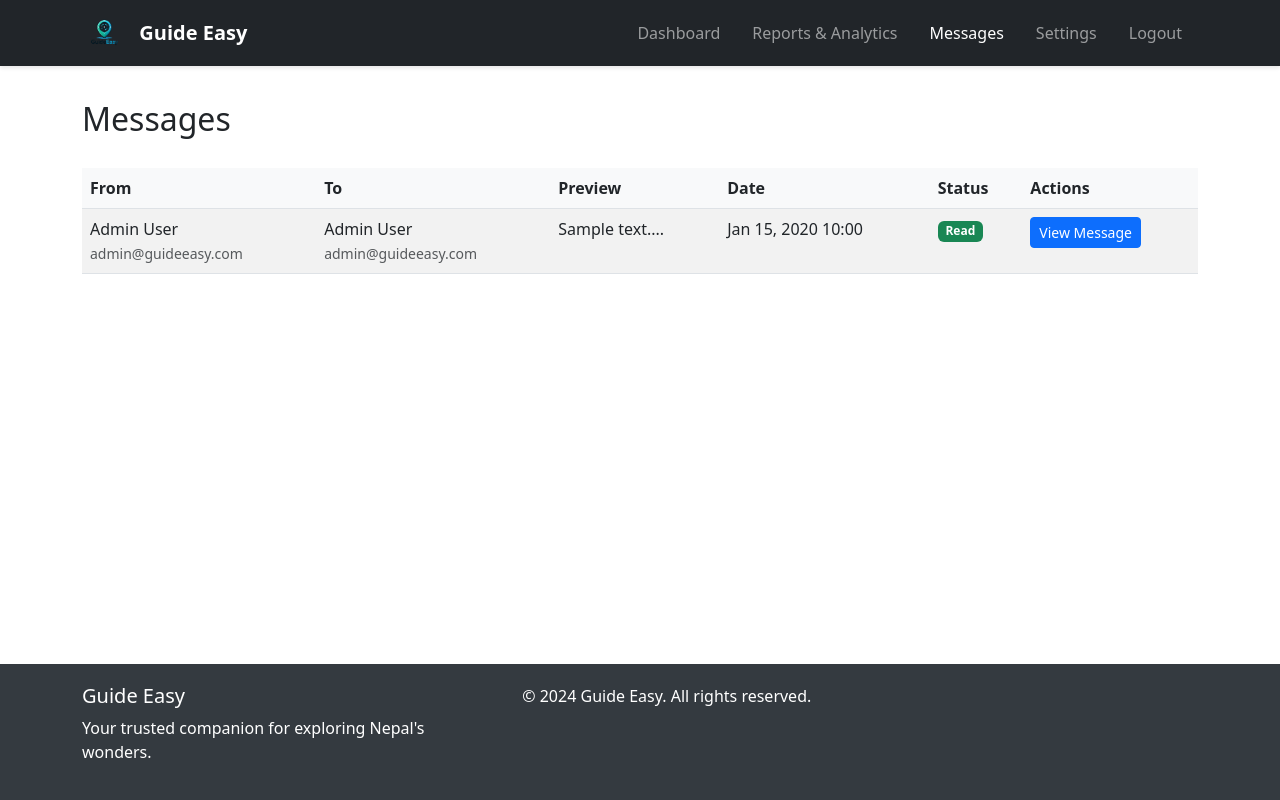
After one commit to Sarthakpandit11/guideEasy, a PHP site: page /admin_messages.php in a window 1280 px wide. The commit adds this page. Run offline with PHP 8.4, Linux system fonts and the light colour scheme; the visitor is signed in with stand-in values (Sample User, id 1); tables that the repository leaves empty or names only in its code hold one stand-in row (values such as "Sample post"); data that the repository does not hold is empty.

Commit message:
made frontend for admin message-report-setting

```diff
--- /dev/null
+++ b/admin_messages.php
@@ -0,0 +1,232 @@
+<?php
+session_start();
+require_once 'db_connect.php';
+
+// Check if user is logged in and is admin
+if (!isset($_SESSION['user_id']) || $_SESSION['role'] !== 'admin') {
+    header("Location: login.php");
+    exit();
+}
+
+// Get all messages with sender and receiver information
+$messages_query = "SELECT m.*,
+                  s.name as sender_name, s.email as sender_email,
+                  r.name as receiver_name, r.email as receiver_email
+                  FROM messages m
+                  LEFT JOIN users s ON m.sender_id = s.id
+                  LEFT JOIN users r ON m.receiver_id = r.id
+                  ORDER BY m.created_at DESC";
+$messages_result = $conn->query($messages_query);
+?>
+<!DOCTYPE html>
+<html lang="en">
+<head>
+    <meta charset="UTF-8">
+    <meta name="viewport" content="width=device-width, initial-scale=1.0">
+    <title>Messages - Guide Easy</title>
+    <link rel="stylesheet" href="styles.css">
+    <link href="https://cdn.jsdelivr.net/npm/bootstrap@5.3.0/dist/css/bootstrap.min.css" rel="stylesheet">
+    <link rel="stylesheet" href="https://cdnjs.cloudflare.com/ajax/libs/font-awesome/6.0.0/css/all.min.css">
+    <style>
+        .dashboard-container {
+            margin-top: 80px;
+            padding: 20px;
+        }
+        .messages-table {
+            margin-top: 30px;
+        }
+        .table th {
+            background-color: #f8f9fa;
+        }
+        .message-content {
+            max-width: 300px;
+            white-space: nowrap;
+            overflow: hidden;
+            text-overflow: ellipsis;
+        }
+        .modal-content {
+            border-radius: 10px;
+        }
+        .modal-header {
+            background-color: #f8f9fa;
+            border-bottom: 1px solid #dee2e6;
+        }
+        .modal-footer {
+            background-color: #f8f9fa;
+            border-top: 1px solid #dee2e6;
+        }
+        .message-content-box {
+            white-space: pre-wrap;
+            word-wrap: break-word;
+        }
+    </style>
+</head>
+<body>
+    <!-- Navigation Bar -->
+    <nav class="navbar navbar-expand-lg navbar-dark bg-dark fixed-top">
+        <div class="container">
+            <a class="navbar-brand" href="index.php">
+                <img src="images/logo.png" alt="Guide Easy Logo" height="40" class="d-inline-block align-text-top me-2">
+                Guide Easy
+            </a>
+            <button class="navbar-toggler" type="button" data-bs-toggle="collapse" data-bs-target="#navbarNav">
+                <span class="navbar-toggler-icon"></span>
+            </button>
+            <div class="collapse navbar-collapse justify-content-end" id="navbarNav">
+                <ul class="navbar-nav">
+                    <li class="nav-item">
+                        <a class="nav-link" href="admin_dashboard.php">Dashboard</a>
+                    </li>
+                    <li class="nav-item">
+                        <a class="nav-link" href="admin_reports.php">Reports & Analytics</a>
+                    </li>
+                    <li class="nav-item">
+                        <a class="nav-link active" href="admin_messages.php">Messages</a>
+                    </li>
+                    <li class="nav-item">
+                        <a class="nav-link" href="admin_settings.php">Settings</a>
+                    </li>
+                    <li class="nav-item">
+                        <a class="nav-link" href="logout.php">Logout</a>
+                    </li>
+                </ul>
+            </div>
+        </div>
+    </nav>
+
+    <!-- Messages Content -->
+    <div class="admin-wrapper">
+        <div class="dashboard-container">
+            <div class="container">
+                <h2 class="mb-4">Messages</h2>
+
+                <!-- Messages Table -->
+                <div class="messages-table">
+                    <div class="table-responsive">
+                        <table class="table table-striped table-hover">
+                            <thead>
+                                <tr>
+                                    <th>From</th>
+                                    <th>To</th>
+                                    <th>Preview</th>
+                                    <th>Date</th>
+                                    <th>Status</th>
+                                    <th>Actions</th>
+                                </tr>
+                            </thead>
+                            <tbody>
+                                <?php while ($message = $messages_result->fetch_assoc()): ?>
+                                <tr>
+                                    <td>
+                                        <?php echo htmlspecialchars($message['sender_name']); ?><br>
+                                        <small class="text-muted"><?php echo htmlspecialchars($message['sender_email']); ?></small>
+                                    </td>
+                                    <td>
+                                        <?php echo htmlspecialchars($message['receiver_name']); ?><br>
+                                        <small class="text-muted"><?php echo htmlspecialchars($message['receiver_email']); ?></small>
+                                    </td>
+                                    <td class="message-content" title="<?php echo htmlspecialchars($message['message']); ?>">
+                                        <?php echo substr(htmlspecialchars($message['message']), 0, 50) . '...'; ?>
+                                    </td>
+                                    <td><?php echo date('M d, Y H:i', strtotime($message['created_at'])); ?></td>
+                                    <td>
+                                        <span class="badge bg-<?php
+                                            echo $message['is_read'] ? 'success' : 'warning';
+                                        ?>">
+                                            <?php echo $message['is_read'] ? 'Read' : 'Unread'; ?>
+                                        </span>
+                                    </td>
+                                    <td>
+                                        <button type="button" class="btn btn-primary btn-sm" data-bs-toggle="modal"
+                                                data-bs-target="#messageModal<?php echo $message['id']; ?>">
+                                            View Message
+                                        </button>
+                                    </td>
+                                </tr>
+                                <?php endwhile; ?>
+                            </tbody>
+                        </table>
+                    </div>
+                </div>
+            </div>
+        </div>
+
+        <!-- Fixed Footer -->
+        <footer class="fixed-footer">
+            <div class="container">
+                <div class="row">
+                    <div class="col-md-6">
+                        <h5>Guide Easy</h5>
+                        <p>Your trusted companion for exploring Nepal's wonders.</p>
+                    </div>
+                    <div class="col-md-6 text-md-end">
+                        <p>&copy; 2024 Guide Easy. All rights reserved.</p>
+                    </div>
+                </div>
+            </div>
+        </footer>
+    </div>
+
+    <!-- Modals -->
+    <?php
+    // Reset the result pointer
+    $messages_result->data_seek(0);
+    while ($message = $messages_result->fetch_assoc()):
+    ?>
+    <div class="modal fade" id="messageModal<?php echo $message['id']; ?>" tabindex="-1" aria-labelledby="messageModalLabel<?php echo $message['id']; ?>" aria-hidden="true">
+        <div class="modal-dialog modal-lg">
+            <div class="modal-content">
+                <div class="modal-header">
+                    <h5 class="modal-title" id="messageModalLabel<?php echo $message['id']; ?>">Message Details</h5>
+                    <button type="button" class="btn-close" data-bs-dismiss="modal" aria-label="Close"></button>
+                </div>
+                <div class="modal-body">
+                    <div class="row mb-3">
+                        <div class="col-md-6">
+                            <h6>Sender Information</h6>
+                            <p><strong>Name:</strong> <?php echo htmlspecialchars($message['sender_name']); ?></p>
+                            <p><strong>Email:</strong> <?php echo htmlspecialchars($message['sender_email']); ?></p>
+                        </div>
+                        <div class="col-md-6">
+                            <h6>Receiver Information</h6>
+                            <p><strong>Name:</strong> <?php echo htmlspecialchars($message['receiver_name']); ?></p>
+                            <p><strong>Email:</strong> <?php echo htmlspecialchars($message['receiver_email']); ?></p>
+                        </div>
+                    </div>
+                    <div class="row mb-3">
+                        <div class="col-12">
+                            <h6>Message Content</h6>
+                            <div class="message-content-box p-3 bg-light rounded">
+                                <?php echo nl2br(htmlspecialchars($message['message'])); ?>
+                            </div>
+                        </div>
+                    </div>
+                    <div class="row">
+                        <div class="col-md-6">
+                            <p><strong>Sent:</strong> <?php echo date('M d, Y H:i', strtotime($message['created_at'])); ?></p>
+                        </div>
+                        <div class="col-md-6">
+                            <p><strong>Status:</strong>
+                                <span class="badge bg-<?php
+                                    echo $message['is_read'] ? 'success' : 'warning';
+                                ?>">
+                                    <?php echo $message['is_read'] ? 'Read' : 'Unread'; ?>
+                                </span>
+                            </p>
+                        </div>
+                    </div>
+                </div>
+                <div class="modal-footer">
+                    <button type="button" class="btn btn-secondary" data-bs-dismiss="modal">Close</button>
+                </div>
+            </div>
+        </div>
+    </div>
+    <?php endwhile; ?>
+
+    <script src="https://cdn.jsdelivr.net/npm/bootstrap@5.3.0/dist/js/bootstrap.bundle.min.js"></script>
+</body>
+</html>
+<?php
+$conn->close();
+?>
--- a/tourist_dashboard.php
+++ b/tourist_dashboard.php
@@ -114,3 +114,5 @@ $featured_guides_result = $conn->query($featured_guides_query);
     <script src="https://cdn.jsdelivr.net/npm/bootstrap@5.3.0/dist/js/bootstrap.bundle.min.js"></script>
 </body>
 </html>
+
+//baki cha
```
Also changed, not shown: admin_reports.php (added, +257 -0 lines), admin_settings.php (added, +189 -0 lines).
